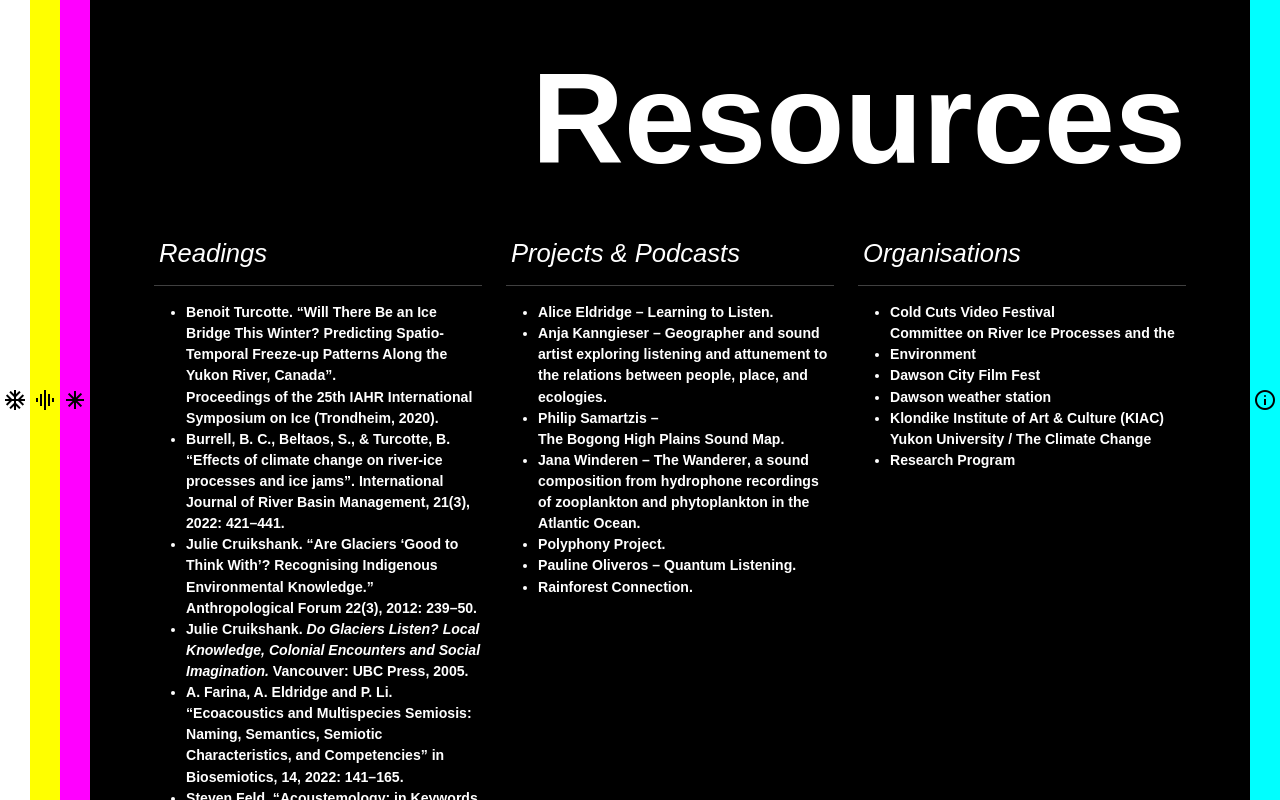
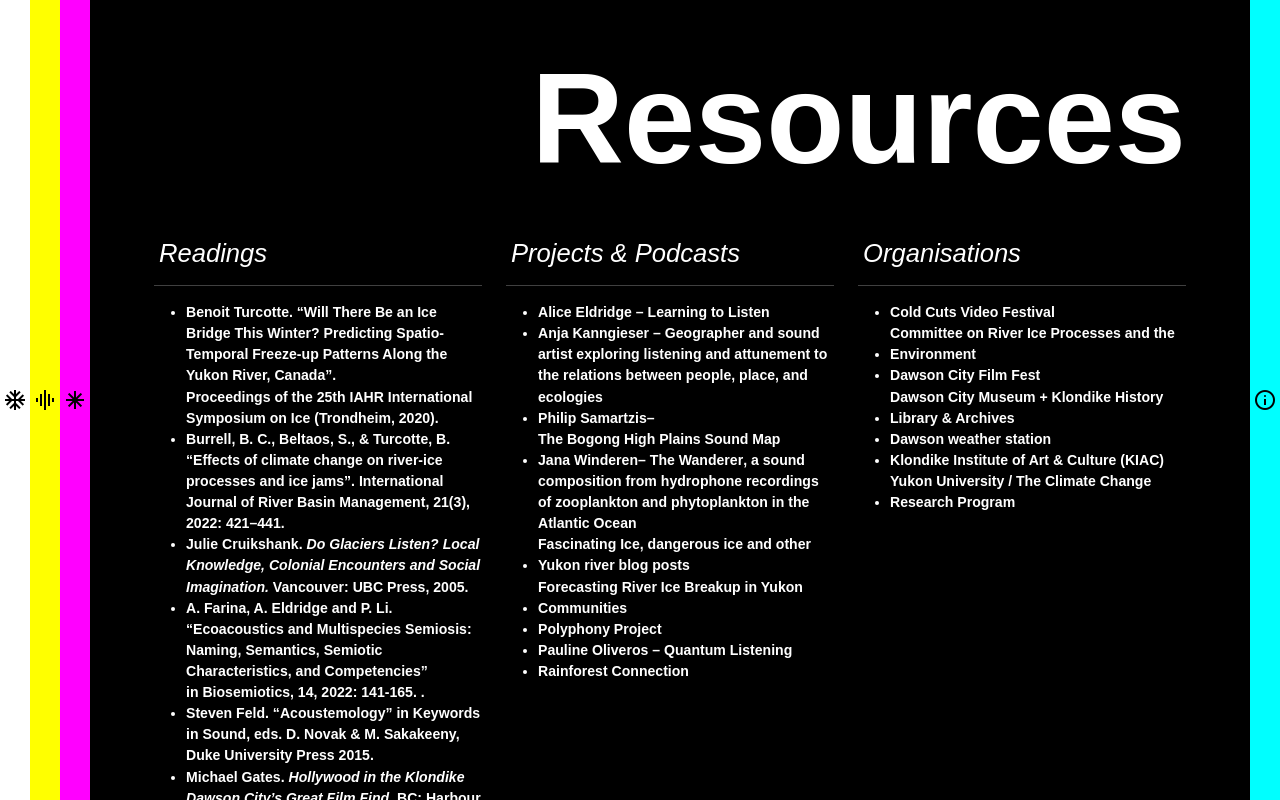
Before and after one commit to iluna007/SOUNDINGICE, a React (Vite) app: page /resources in a window 1280 px wide. Built offline with nearby package versions, Linux system fonts and the light colour scheme; a web font is replaced by a local one.

Commit message:
latest links

```diff
--- a/src/pages/Resources.jsx
+++ b/src/pages/Resources.jsx
@@ -39,13 +39,18 @@
 								International Journal of River Basin Management, 21(3), 2022:
 								421–441.
 							</li>
+
 							<li>
-								<strong>Julie Cruikshank.</strong> “Are Glaciers ‘Good to Think
-								With’? Recognising Indigenous Environmental Knowledge.”
-								Anthropological Forum 22(3), 2012: 239–50.
-							</li>
-							<li>
-								<strong>Julie Cruikshank.</strong>{" "}
+								<strong>
+									<a
+										href='https://anth.ubc.ca/profile/julie-cruikshank/'
+										target='_blank'
+										rel='noopener noreferrer'
+										className='description_forlinks'
+									>
+										Julie Cruikshank.
+									</a>
+								</strong>{" "}
 								<em>
 									Do Glaciers Listen? Local Knowledge, Colonial Encounters and
 									Social Imagination.
@@ -53,15 +58,30 @@
 								Vancouver: UBC Press, 2005.
 							</li>
 							<li>
-								<strong>A. Farina, A. Eldridge and P. Li.</strong> “Ecoacoustics
-								and Multispecies Semiosis: Naming, Semantics, Semiotic
-								Characteristics, and Competencies” in Biosemiotics, 14, 2022:
-								141–165.
+								<strong>A. Farina, A. Eldridge and P. Li.</strong>
+								<a
+									href='https://anth.ubc.ca/profile/julie-cruikshank/Ecoacoustics'
+									target='_blank'
+									rel='noopener noreferrer'
+									className='description_forlinks'
+								>
+									“Ecoacoustics and Multispecies Semiosis: Naming, Semantics,
+									Semiotic Characteristics, and Competencies”{" "}
+								</a>
+								in Biosemiotics, 14, 2022: 141-165. .
 							</li>
 							<li>
-								<strong>Steven Feld.</strong> “Acoustemology: in Keywords in
-								Sound”, eds. D. Novak &amp; M. Sakakeeny, Duke University Press
-								2015.
+								<strong>Steven Feld.</strong> “
+								<a
+									href='https://anth.ubc.ca/profile/julie-cruikshank/Ecoacoustics'
+									target='_blank'
+									rel='noopener noreferrer'
+									className='description_forlinks'
+								>
+									Acoustemology
+								</a>
+								” in Keywords in Sound, eds. D. Novak & M. Sakakeeny, Duke
+								University Press 2015.
 							</li>
 							<li>
 								<strong>Michael Gates.</strong>{" "}
@@ -77,12 +97,21 @@
 								International Symposium on Ice (Trondheim, 2020).
 							</li>
 							<li>
-								<strong>Mark Peter Wright.</strong>{" "}
+								<strong>
+									<a
+										href='https://markpeterwright.net/'
+										target='_blank'
+										rel='noopener noreferrer'
+										className='description_forlinks'
+									>
+										Mark Peter Wright.
+									</a>
+								</strong>{" "}
 								<em>
 									Listening after Nature: Field Recording, Ecology, Critical
 									Practice.
 								</em>{" "}
-								London: Bloomsbury Academic, 2022.
+								London: BlooAmsbury Academic, 2022.
 							</li>
 							<li>
 								<strong>
@@ -110,7 +139,7 @@
 									rel='noopener noreferrer'
 									className='description_forlinks'
 								>
-									Learning to Listen.
+									Learning to Listen
 								</a>
 							</li>
 							<li>
@@ -123,21 +152,37 @@
 									Anja Kanngieser
 								</a>{" "}
 								– Geographer and sound artist exploring listening and attunement
-								to the relations between people, place, and ecologies.
+								to the relations between people, place, and ecologies
 							</li>
 							<li>
-								Philip Samartzis –{" "}
+								<a
+									href='https://bogongsound.com.au/artists/philip-samartzis'
+									target='_blank'
+									rel='noopener noreferrer'
+									className='description_forlinks'
+								>
+									Philip Samartzis
+								</a>
+								–{" "}
 								<a
 									href='https://index.bogongsound.com.au/'
 									target='_blank'
 									rel='noopener noreferrer'
 									className='description_forlinks'
 								>
-									The Bogong High Plains Sound Map.
+									The Bogong High Plains Sound Map
 								</a>
 							</li>
 							<li>
-								Jana Winderen –{" "}
+								<a
+									href='https://www.janawinderen.com/'
+									target='_blank'
+									rel='noopener noreferrer'
+									className='description_forlinks'
+								>
+									Jana Winderen
+								</a>
+								–{" "}
 								<a
 									href='https://www.youtube.com/watch?v=xCYN6IovKvc'
 									target='_blank'
@@ -147,7 +192,28 @@
 									The Wanderer
 								</a>
 								, a sound composition from hydrophone recordings of zooplankton
-								and phytoplankton in the Atlantic Ocean.
+								and phytoplankton in the Atlantic Ocean
+							</li>
+							<li>
+								<a
+									href='https://scholar.yukonu.ca/bturcotte/blog/'
+									target='_blank'
+									rel='noopener noreferrer'
+									className='description_forlinks'
+								>
+									Fascinating Ice, dangerous ice and other Yukon river blog
+									posts
+								</a>
+							</li>
+							<li>
+								<a
+									href='https://www.yukonu.ca/research/climate-change-research/breakup-forecasting'
+									target='_blank'
+									rel='noopener noreferrer'
+									className='description_forlinks'
+								>
+									Forecasting River Ice Breakup in Yukon Communities
+								</a>
 							</li>
 							<li>
 								<a
@@ -156,7 +222,7 @@
 									rel='noopener noreferrer'
 									className='description_forlinks'
 								>
-									Polyphony Project.
+									Polyphony Project
 								</a>
 							</li>
 							<li>
@@ -167,7 +233,7 @@
 									rel='noopener noreferrer'
 									className='description_forlinks'
 								>
-									Quantum Listening.
+									Quantum Listening
 								</a>
 							</li>
 							<li>
@@ -177,7 +243,7 @@
 									rel='noopener noreferrer'
 									className='description_forlinks'
 								>
-									Rainforest Connection.
+									Rainforest Connection
 								</a>
 							</li>
 						</ul>
@@ -214,6 +280,16 @@
 									className='description_forlinks'
 								>
 									Dawson City Film Fest
+								</a>
+							</li>
+							<li>
+								<a
+									href='https://www.yukoncouncilofarchives.ca/dcm'
+									target='_blank'
+									rel='noopener noreferrer'
+									className='description_forlinks'
+								>
+									Dawson City Museum + Klondike History Library & Archives
 								</a>
 							</li>
 							<li>
```
Also changed, not shown: 5 other files (tests, documents, lock files or other folders).
